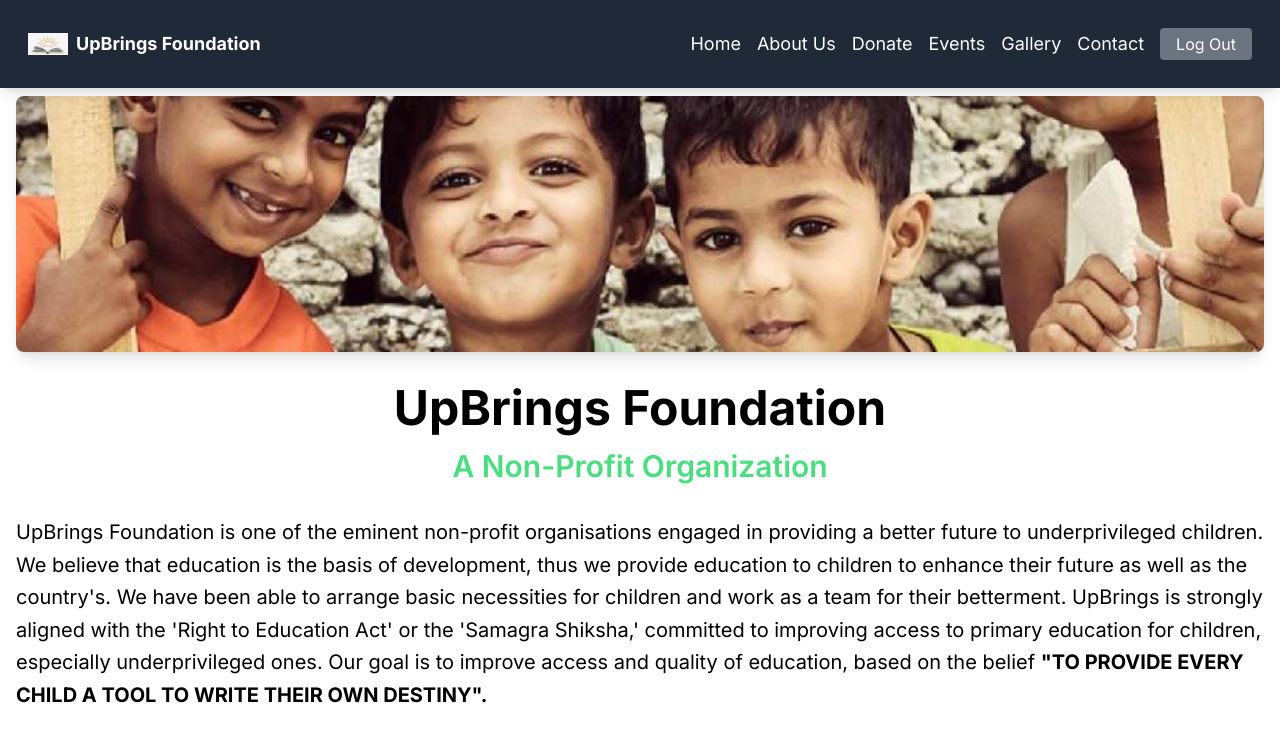
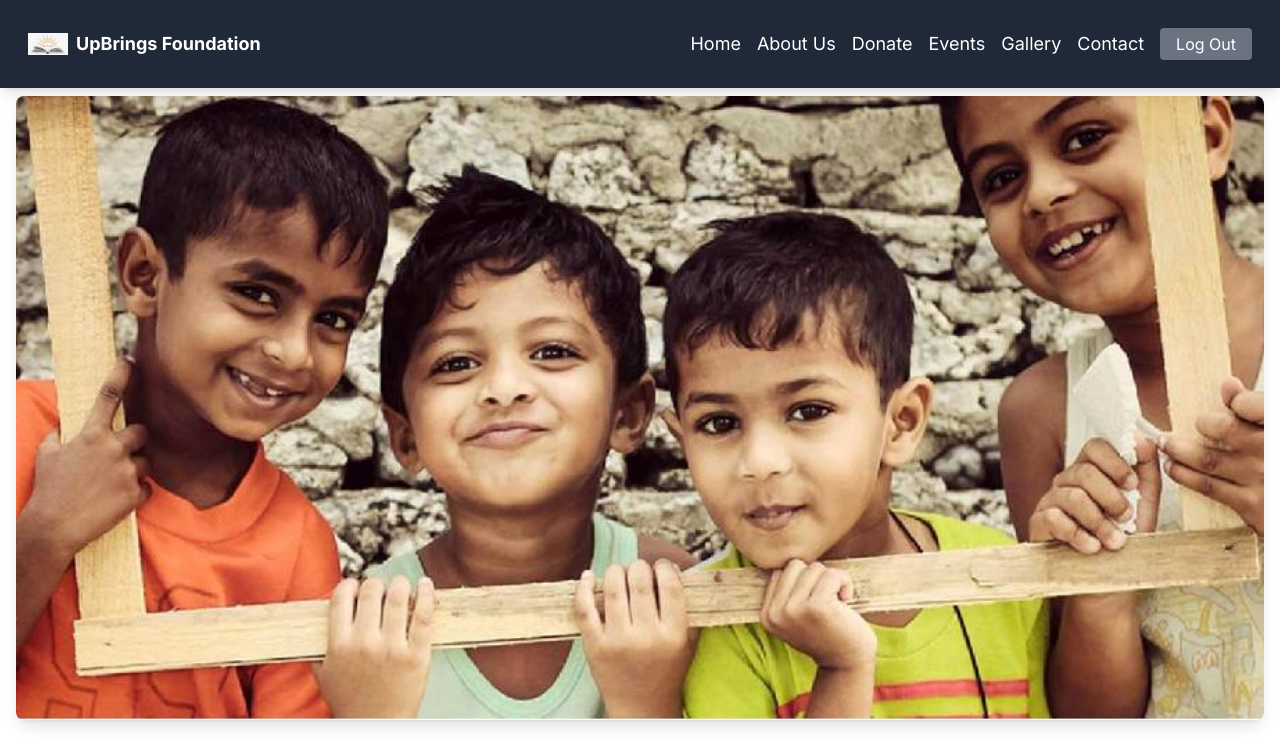
Before and after one commit to Abhishek-Devo/upBrings1, a Next.js app: page /aboutUs in a window 1280 px wide. Shown: the top 754 px of the page. Built offline with nearby package versions, Linux system fonts and the light colour scheme.

Commit message:
used Image

```diff
--- a/src/app/aboutUs/page.tsx
+++ b/src/app/aboutUs/page.tsx
@@ -11,7 +11,15 @@
       <div className="bg-white text-black min-h-screen pt-16"> {/* pt-16 to offset the fixed navbar height */}
 
         <main className="container mx-auto px-4 py-8">
-          <img src="/images/aboutUs/Child-Support.jpg" alt="Children" className="w-full h-64 object-cover rounded-lg shadow-lg mb-8" width={300} height={200}/>
+        <Image
+        src="/images/aboutUs/Child-Support.jpg"
+        alt="Children"
+        width={300}
+        height={200}
+        className="w-full h-64 object-cover rounded-lg shadow-lg mb-8"
+        layout="responsive"
+      />
+
           <h1 className="text-4xl md:text-5xl font-bold text-center mb-4">UpBrings Foundation</h1>
           <h2 className="text-2xl md:text-3xl font-semibold text-center text-green-400 mb-8">A Non-Profit Organization</h2>
           <p className="text-xl mb-12 leading-relaxed">
```
